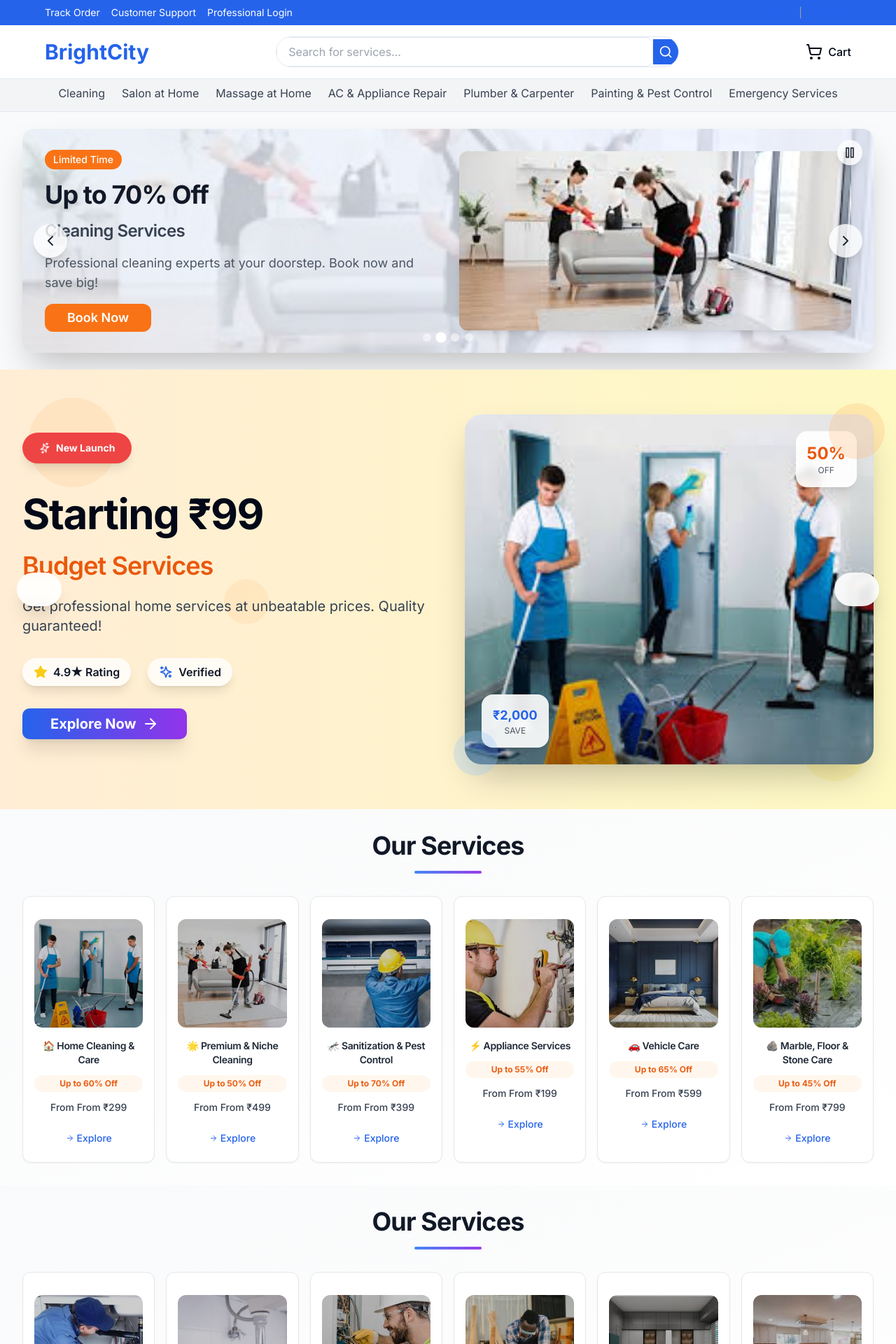
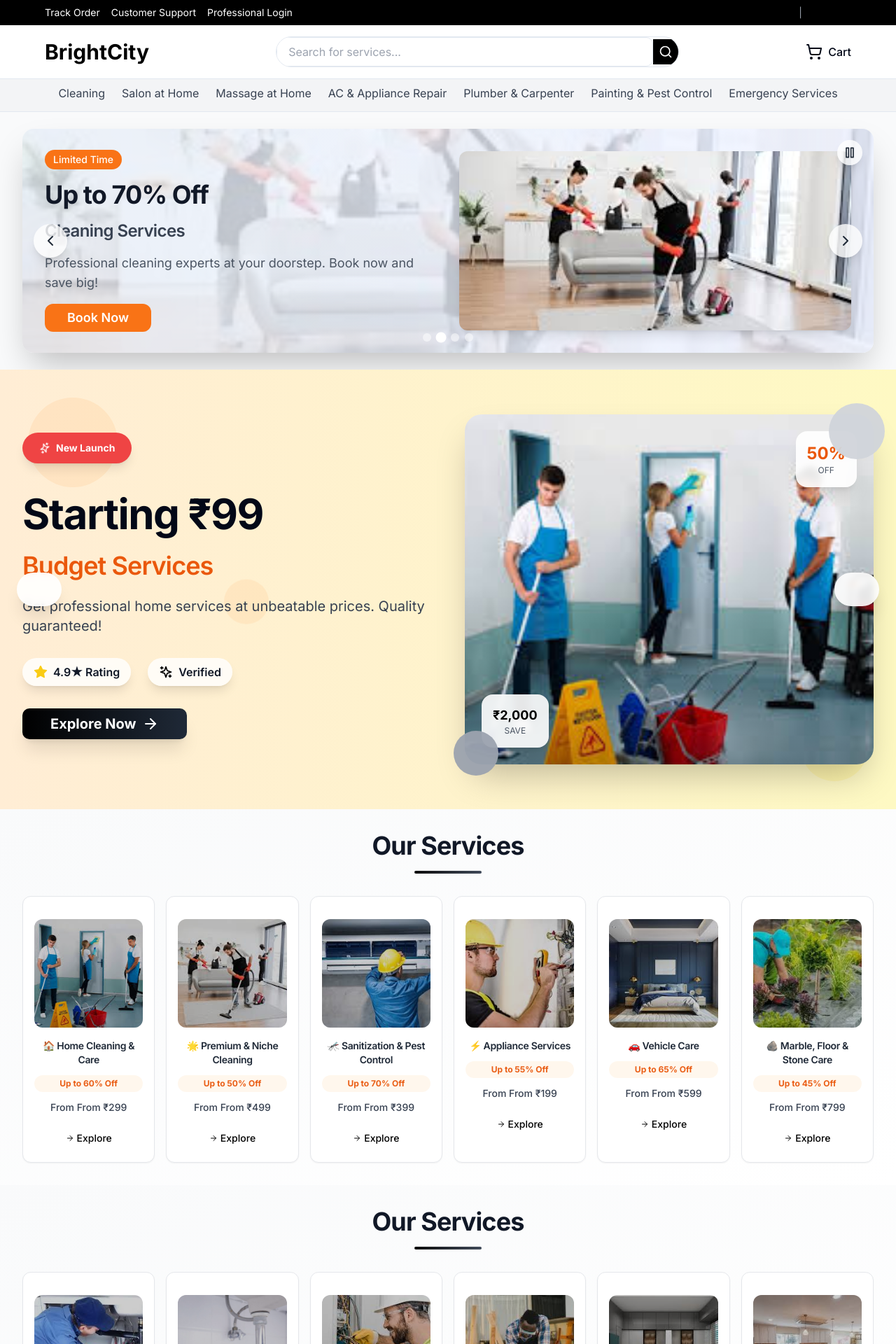
Before and after one commit to Vimlesh-22/brightcity, a Next.js app: page / in a window 1280 px wide. Shown: the top 1920 px of the page at 70% size. Built offline with nearby package versions, Linux system fonts and the light colour scheme.

Commit message:
Replace blue colors with black theme across homepage components
Co-authored-by: Vimlesh-22 <220491113+Vimlesh-22@users.noreply.github.com>

```diff
--- a/components/CategorySection.tsx
+++ b/components/CategorySection.tsx
@@ -28,7 +28,7 @@ export default function CategorySection({ title, categories }: { title: string,
           <h2 className="text-4xl font-bold mb-4 text-gray-900 animate-fade-in-up">
             {title}
           </h2>
-          <div className="w-24 h-1 bg-gradient-to-r from-blue-500 to-purple-600 mx-auto rounded-full animate-pulse"></div>
+          <div className="w-24 h-1 bg-gradient-to-r from-black to-gray-700 mx-auto rounded-full animate-pulse"></div>
         </div>
 
         <div className="grid grid-cols-2 sm:grid-cols-3 md:grid-cols-4 lg:grid-cols-6 gap-2 md:gap-4">
@@ -43,7 +43,7 @@ export default function CategorySection({ title, categories }: { title: string,
             >
               <CardContent className="p-2 md:p-4 text-center space-y-2 md:space-y-4 relative">
                 {/* Background Glow Effect */}
-                <div className={`absolute inset-0 bg-gradient-to-br from-blue-500/10 to-purple-500/10 rounded-lg transition-opacity duration-500 ${hoveredCard === category.id ? 'opacity-100' : 'opacity-0'}`}></div>
+                <div className={`absolute inset-0 bg-gradient-to-br from-black/10 to-gray-800/10 rounded-lg transition-opacity duration-500 ${hoveredCard === category.id ? 'opacity-100' : 'opacity-0'}`}></div>
 
                 {/* Image Container */}
                 <div className="relative w-full aspect-square rounded-xl overflow-hidden bg-gray-100 group-hover:scale-110 transition-transform duration-500">
@@ -65,7 +65,7 @@ export default function CategorySection({ title, categories }: { title: string,
 
                 {/* Content */}
                 <div className="space-y-3 relative z-10">
-                  <h3 className="font-semibold text-gray-800 text-xs md:text-sm line-clamp-2 group-hover:text-blue-600 transition-colors duration-300">
+                  <h3 className="font-semibold text-gray-800 text-xs md:text-sm line-clamp-2 group-hover:text-black transition-colors duration-300">
                     {category.name}
                   </h3>
 
@@ -96,14 +96,14 @@ export default function CategorySection({ title, categories }: { title: string,
                 <Button
                   variant="ghost"
                   size="sm"
-                  className="w-full text-blue-600 hover:text-blue-700 hover:bg-blue-50 transition-all duration-300 group-hover:scale-105"
+                  className="w-full text-black hover:text-gray-800 hover:bg-gray-100 transition-all duration-300 group-hover:scale-105"
                 >
                   <ArrowRight className="w-3 h-3 mr-1 group-hover:translate-x-1 transition-transform duration-300" />
                   Explore
                 </Button>
 
                 {/* Hover Border Effect */}
-                <div className="absolute inset-0 border-2 border-transparent group-hover:border-blue-500 rounded-lg transition-all duration-500 opacity-0 group-hover:opacity-100"></div>
+                <div className="absolute inset-0 border-2 border-transparent group-hover:border-black rounded-lg transition-all duration-500 opacity-0 group-hover:opacity-100"></div>
               </CardContent>
             </Card>
           ))}
--- a/components/Header.tsx
+++ b/components/Header.tsx
@@ -19,17 +19,17 @@ const Header = () => {
   return (
     <header className="bg-white shadow-md">
       {/* Top bar */}
-      <div className="bg-blue-600 text-white text-sm py-2 px-4 md:px-8">
+      <div className="bg-black text-white text-sm py-2 px-4 md:px-8">
         <div className="container mx-auto flex justify-between items-center">
           <div className="hidden md:flex items-center gap-4">
-            <span className="cursor-pointer hover:text-blue-200 transition-colors duration-300 hover:scale-105">Track Order</span>
-            <span className="cursor-pointer hover:text-blue-200 transition-colors duration-300 hover:scale-105">Customer Support</span>
-            <span className="cursor-pointer hover:text-blue-200 transition-colors duration-300 hover:scale-105">Professional Login</span>
+            <span className="cursor-pointer hover:text-gray-300 transition-colors duration-300 hover:scale-105">Track Order</span>
+            <span className="cursor-pointer hover:text-gray-300 transition-colors duration-300 hover:scale-105">Customer Support</span>
+            <span className="cursor-pointer hover:text-gray-300 transition-colors duration-300 hover:scale-105">Professional Login</span>
           </div>
           <div className="flex items-center gap-4">
-            <Link href="/login" className="hover:text-blue-200 transition-colors duration-300 hover:scale-105">Login</Link>
+            <Link href="/login" className="hover:text-gray-300 transition-colors duration-300 hover:scale-105">Login</Link>
             <span className="text-gray-400">|</span>
-            <Link href="/register" className="hover:text-blue-200 transition-colors duration-300 hover:scale-105">Register</Link>
+            <Link href="/register" className="hover:text-gray-300 transition-colors duration-300 hover:scale-105">Register</Link>
           </div>
         </div>
       </div>
@@ -38,7 +38,7 @@ const Header = () => {
       <div className="py-4 px-4 md:px-8">
         <div className="container mx-auto flex justify-between items-center">
           <div className="flex items-center gap-8">
-            <Link href="/" className="text-3xl font-bold text-blue-600">
+            <Link href="/" className="text-3xl font-bold text-black">
               BrightCity
             </Link>
           </div>
@@ -49,13 +49,13 @@ const Header = () => {
               placeholder="Search for services..."
               className="w-full px-4 py-2 focus:outline-none"
             />
-            <button className="bg-blue-600 text-white p-2 hover:bg-blue-700 transition-colors">
+            <button className="bg-black text-white p-2 hover:bg-gray-800 transition-colors">
               <Search size={20} />
             </button>
           </div>
 
           <div className="flex items-center gap-4">
-            <div className="hidden md:flex items-center gap-2 cursor-pointer hover:text-blue-600 transition-colors">
+            <div className="hidden md:flex items-center gap-2 cursor-pointer hover:text-black transition-colors">
               <ShoppingCart size={24} />
               <span className="font-medium">Cart</span>
             </div>
@@ -78,25 +78,25 @@ const Header = () => {
                 placeholder="Search for services..."
                 className="w-full px-4 py-2 focus:outline-none"
               />
-              <button className="bg-blue-600 text-white p-2 hover:bg-blue-700 transition-colors">
+              <button className="bg-black text-white p-2 hover:bg-gray-800 transition-colors">
                 <Search size={20} />
               </button>
             </div>
-            <div className="flex items-center gap-2 cursor-pointer hover:text-blue-600 transition-colors">
+            <div className="flex items-center gap-2 cursor-pointer hover:text-black transition-colors">
               <ShoppingCart size={24} />
               <span className="font-medium">Cart</span>
             </div>
             <nav className="flex flex-col gap-2">
               {categories.map((category) => (
-                <Link key={category.name} href={category.href} className="text-gray-700 hover:text-blue-600 py-2 border-b">
+                <Link key={category.name} href={category.href} className="text-gray-700 hover:text-black py-2 border-b">
                   {category.name}
                 </Link>
               ))}
             </nav>
             <div className="border-t pt-4 mt-2 flex flex-col gap-2">
-                <span className="cursor-pointer hover:text-blue-600">Track Order</span>
-                <span className="cursor-pointer hover:text-blue-600">Customer Support</span>
-                <span className="cursor-pointer hover:text-blue-600">Professional Login</span>
+                <span className="cursor-pointer hover:text-black">Track Order</span>
+                <span className="cursor-pointer hover:text-black">Customer Support</span>
+                <span className="cursor-pointer hover:text-black">Professional Login</span>
             </div>
           </div>
         </div>
@@ -107,7 +107,7 @@ const Header = () => {
         <div className="container mx-auto flex justify-center items-center">
           <div className="flex items-center gap-6 overflow-x-auto">
             {categories.map((category) => (
-              <Link key={category.name} href={category.href} className="text-gray-700 hover:text-blue-600 whitespace-nowrap transition-colors duration-300 pb-1 border-b-2 border-transparent hover:border-blue-600">
+              <Link key={category.name} href={category.href} className="text-gray-700 hover:text-black whitespace-nowrap transition-colors duration-300 pb-1 border-b-2 border-transparent hover:border-black">
                   {category.name}
               </Link>
             ))}
--- a/components/PromoBanner.tsx
+++ b/components/PromoBanner.tsx
@@ -73,7 +73,7 @@ export default function PromoBanner({ promo }: { promo: PromoBannerProps }) {
                 <span className="font-semibold">4.9★ Rating</span>
               </div>
               <div className="flex items-center gap-2 bg-white/80 backdrop-blur-sm px-4 py-2 rounded-full shadow-lg">
-                <Sparkles className="w-5 h-5 text-blue-600" />
+                <Sparkles className="w-5 h-5 text-black" />
                 <span className="font-semibold">Verified</span>
               </div>
             </div>
@@ -81,7 +81,7 @@ export default function PromoBanner({ promo }: { promo: PromoBannerProps }) {
             <Button
               onClick={() => router.push(promo.buttonLink)}
               size="lg"
-              className="bg-gradient-to-r from-blue-600 to-purple-600 hover:from-blue-700 hover:to-purple-700 text-white px-10 py-4 text-xl font-bold shadow-xl hover:shadow-2xl transition-all duration-500 hover:scale-105 animate-fade-in-up delay-500"
+              className="bg-gradient-to-r from-black to-gray-800 hover:from-gray-900 hover:to-gray-700 text-white px-10 py-4 text-xl font-bold shadow-xl hover:shadow-2xl transition-all duration-500 hover:scale-105 animate-fade-in-up delay-500"
             >
               {promo.buttonText}
               <ArrowRight className="w-6 h-6 ml-2 group-hover:translate-x-1 transition-transform duration-300" />
@@ -111,15 +111,15 @@ export default function PromoBanner({ promo }: { promo: PromoBannerProps }) {
 
               <div className="absolute bottom-6 left-6 bg-white/90 backdrop-blur-sm rounded-2xl p-4 shadow-xl">
                 <div className="text-center">
-                  <div className="text-lg font-bold text-blue-600">₹2,000</div>
+                  <div className="text-lg font-bold text-black">₹2,000</div>
                   <div className="text-xs text-gray-600">SAVE</div>
                 </div>
               </div>
             </div>
 
             {/* Decorative Elements */}
-            <div className="absolute -top-4 -right-4 w-20 h-20 bg-orange-300/30 rounded-full animate-pulse"></div>
-            <div className="absolute -bottom-4 -left-4 w-16 h-16 bg-blue-300/30 rounded-full animate-pulse delay-500"></div>
+            <div className="absolute -top-4 -right-4 w-20 h-20 bg-gray-300 rounded-full animate-pulse"></div>
+            <div className="absolute -bottom-4 -left-4 w-16 h-16 bg-gray-400 rounded-full animate-pulse delay-500"></div>
           </div>
         </div>
       </div>
--- a/tailwind.config.js
+++ b/tailwind.config.js
@@ -83,8 +83,8 @@ module.exports = {
           '50%': { transform: 'translateY(-10px)' },
         },
         'pulse-glow': {
-          '0%, 100%': { boxShadow: '0 0 20px rgba(59, 130, 246, 0.3)' },
-          '50%': { boxShadow: '0 0 30px rgba(59, 130, 246, 0.6)' },
+          '0%, 100%': { boxShadow: '0 0 20px rgba(0, 0, 0, 0.3)' },
+          '50%': { boxShadow: '0 0 30px rgba(0, 0, 0, 0.6)' },
         },
         shimmer: {
           '0%': { transform: 'translateX(-100%)' },
```
Also changed, not shown: app/globals.css (+12 -12 lines), components/ServiceCard.tsx (+6 -6 lines).
